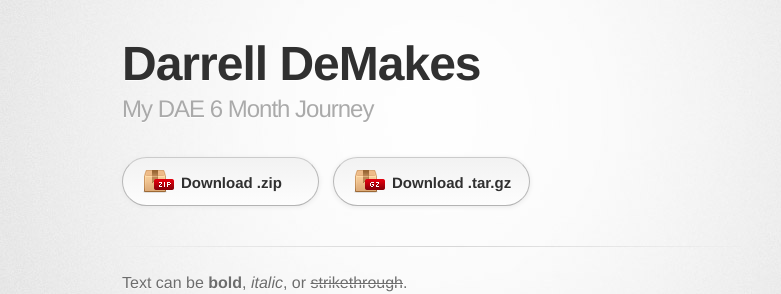
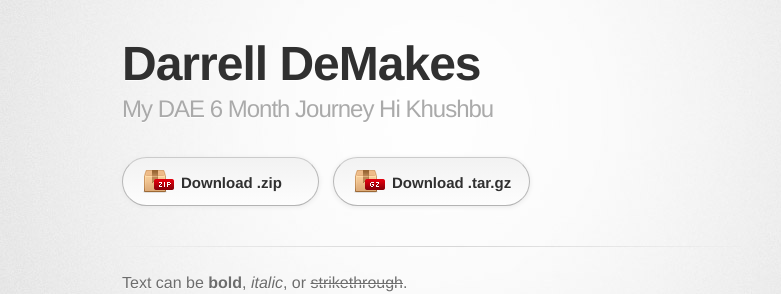
Before and after one commit to ddemakes/Darrell_DeMakes_6_Month_DAE, a Jekyll site: the page built from docs/index.md, in a window 1280 px wide and 900 px high. Shown: the top 294 px of the window, without its empty margins (208-989 px from the left). Built offline with Jekyll 4.4.1, drawn with Linux system fonts in a browser that asks for light colours; some web fonts are replaced.

Commit message:
Update description in _config.yml

```diff
--- a/docs/_config.yml
+++ b/docs/_config.yml
@@ -1,5 +1,5 @@
 title: Darrell DeMakes
-description: My DAE 6 Month Journey
+description: My DAE 6 Month Journey Hi Khushbu
 show_downloads: true
 google_analytics:
 theme: jekyll-theme-tactile
```
